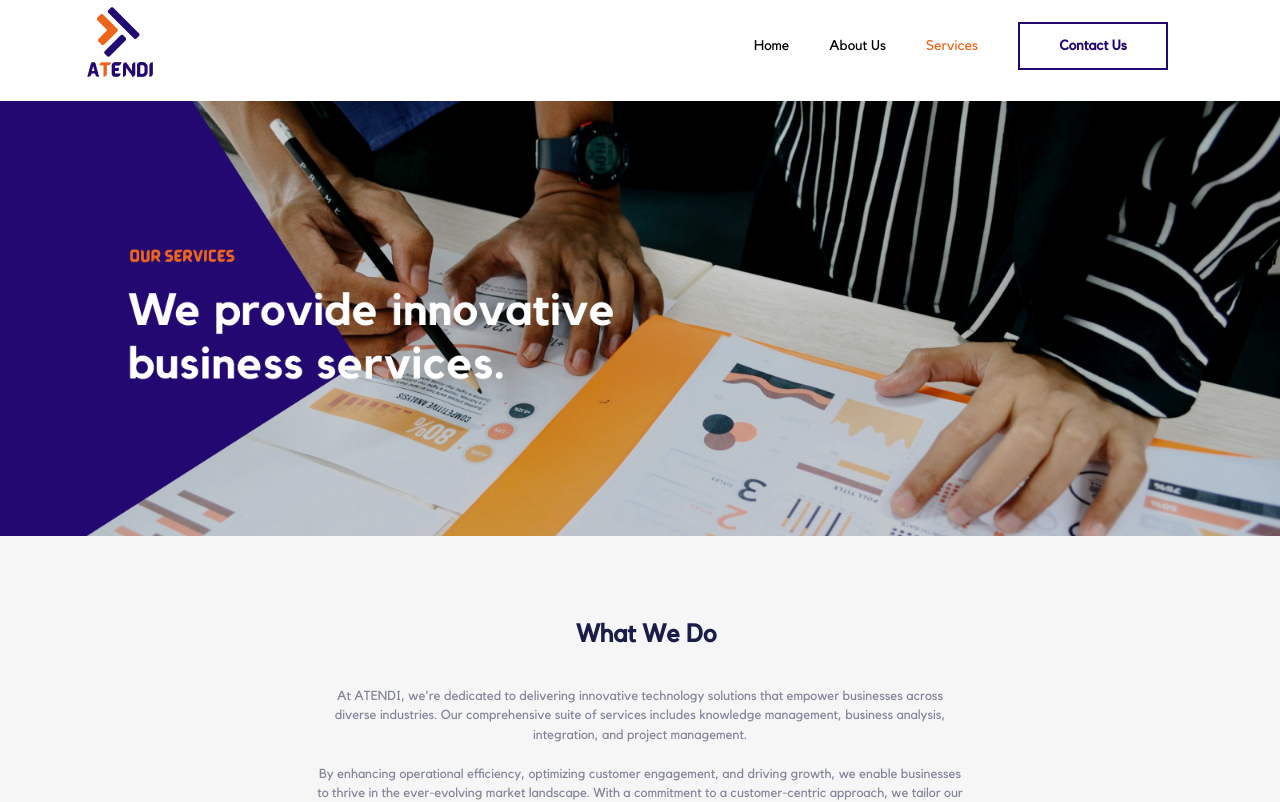
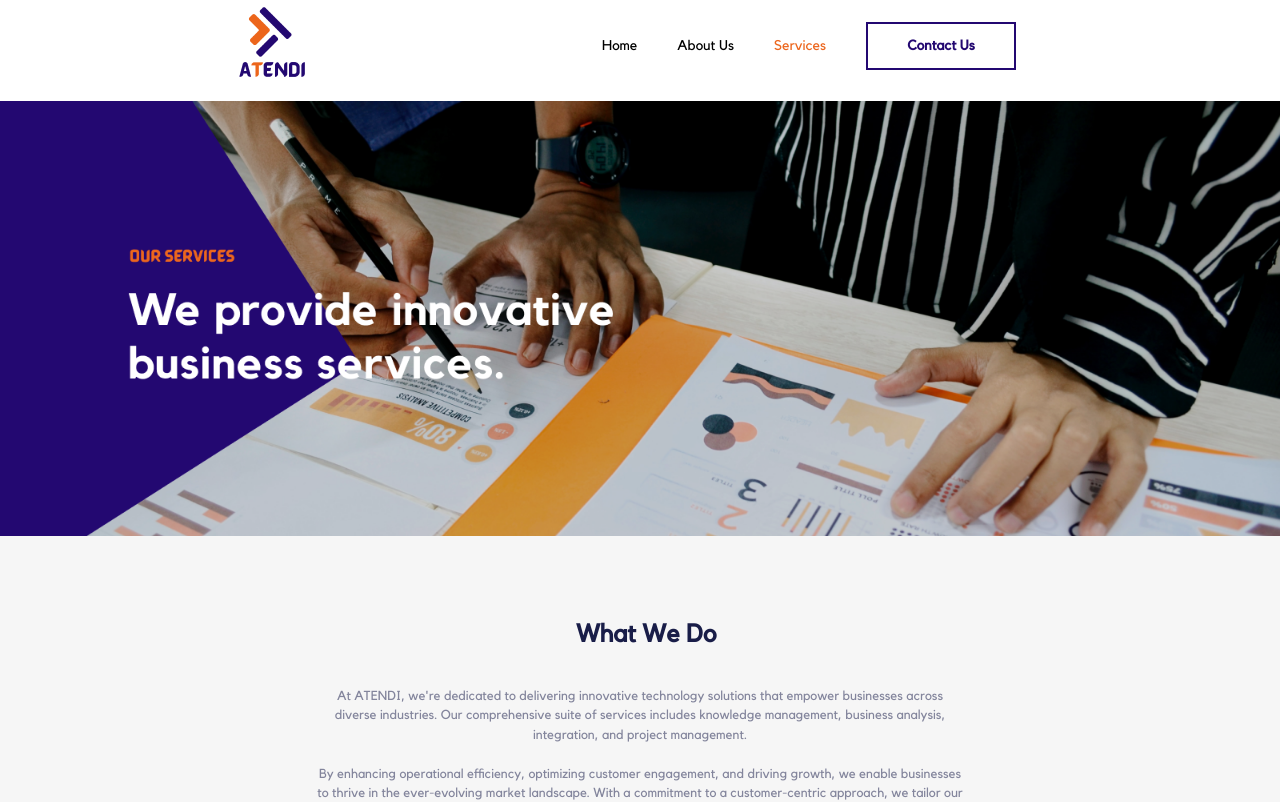
Before and after one commit to Judesco247/Atendi, a React (Vite) app in the folder Atendi/: page /services in a window 1280 px wide. Shown: the top 802 px of the page. Built offline with nearby package versions, Linux system fonts and the light colour scheme.

Commit message:
more updates

```diff
--- a/Atendi/src/App.css
+++ b/Atendi/src/App.css
@@ -26,4 +26,6 @@
 
 .industries {
     align-items: center;
+    /* width: 600px; */
+    height: 700px;
 }
--- a/Atendi/src/components/Industries.jsx
+++ b/Atendi/src/components/Industries.jsx
@@ -15,23 +15,23 @@
 import styles from "../style";
 
 const Industries = () => (
-  <div className={`bg-color7`}>
+  <div className={`ml-[8rem]`}>
     <div className={``}>
       <div className="hidden md:block">
         <div class="flex items-center justify-center">
-          <h1 className="ml-3 mb-4 mt-20 text-color1 text-[25px] font-bold font-bodyfont-400">
+          <h1 className="mr-24 mb-4 mt-20 text-color1 text-[25px] font-bold font-bodyfont-400">
             Our Industries
           </h1>
         </div>
         <div class="flex items-center justify-center p-4">
-          <p className="lg:w-[600px] md:w-[500px] text-color2 text-center text-[13px] font-bodyfont-700 pb-6">
+          <p className="mr-20 lg:w-[600px] md:w-[500px] text-color2 text-center text-[13px] font-bodyfont-700 pb-6">
             ATENDI provides cutting-edge technology solutions that are tailored
             to meet the unique needs of various industries, including
             healthcare, finance, and retail.
           </p>
         </div>
 
-        <div className="industries h-[700px] flex xl:ml-28 lg:ml-6 justify-center relative mt-[-100px]">
+        <div className="industries flex lg:ml-32 relative">
           <div className="w-150 h-150 left-[256px] top-[131px] absolute rounded-full border-2 border-neutral-200" />
           <div className="w-80 h-80 left-[420px] top-[256px] absolute">
             <div className="w-60 h-60 left-0 top-0 absolute rounded-full border-2 border-neutral-200" />
--- a/Atendi/src/components/Stats.jsx
+++ b/Atendi/src/components/Stats.jsx
@@ -3,7 +3,7 @@
 import styles from "../style";
 
 const Stats = () => (
-  <div className={`bg-dimWhite ${styles.paddingX} ${styles.flexStart}`}>
+  <div className={`bg-dimWhite ml-52`}>
     <div className="lg:w-full lg:h-[750px] md:w-full md:h-[680px]">
       <div className="flex md:flex-row flex-cols-2 sm:py-16 py-6">
         <div className="mt-[-20px]lg:w-[600px]">
--- a/Atendi/tailwind.config.js
+++ b/Atendi/tailwind.config.js
@@ -43,26 +43,26 @@
       // xl: "1700px",
 
 
-      // sm: '480px',
-      // md: '768px',
-      // lg: '976px',
-      // xl: '1440px',
+      sm: '480px',
+      md: '768px',
+      lg: '976px',
+      xl: '1440px',
 
 
-      'sm': '640px',
-      // => @media (min-width: 640px) { ... }
+      // 'sm': '640px',
+      // // => @media (min-width: 640px) { ... }
 
-      'md': '768px',
-      // => @media (min-width: 768px) { ... }
+      // 'md': '768px',
+      // // => @media (min-width: 768px) { ... }
 
-      'lg': '1024px',
-      // => @media (min-width: 1024px) { ... }
+      // 'lg': '1024px',
+      // // => @media (min-width: 1024px) { ... }
 
-      'xl': '1280px',
-      // => @media (min-width: 1280px) { ... }
+      // 'xl': '1280px',
+      // // => @media (min-width: 1280px) { ... }
 
-      '2xl': '1536px',
-      // => @media (min-width: 1536px) { ... }
+      // '2xl': '1536px',
+      // // => @media (min-width: 1536px) { ... }
     },
   },
   plugins: [],
```
